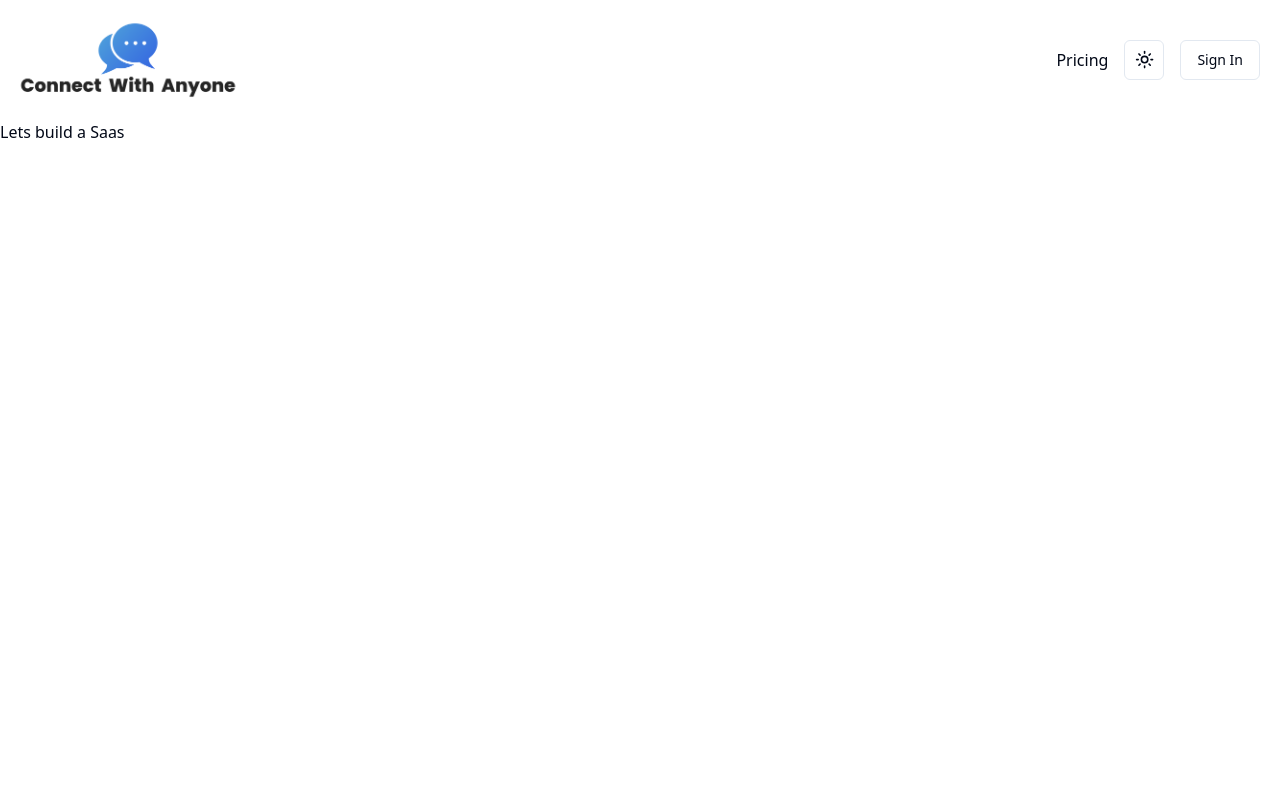
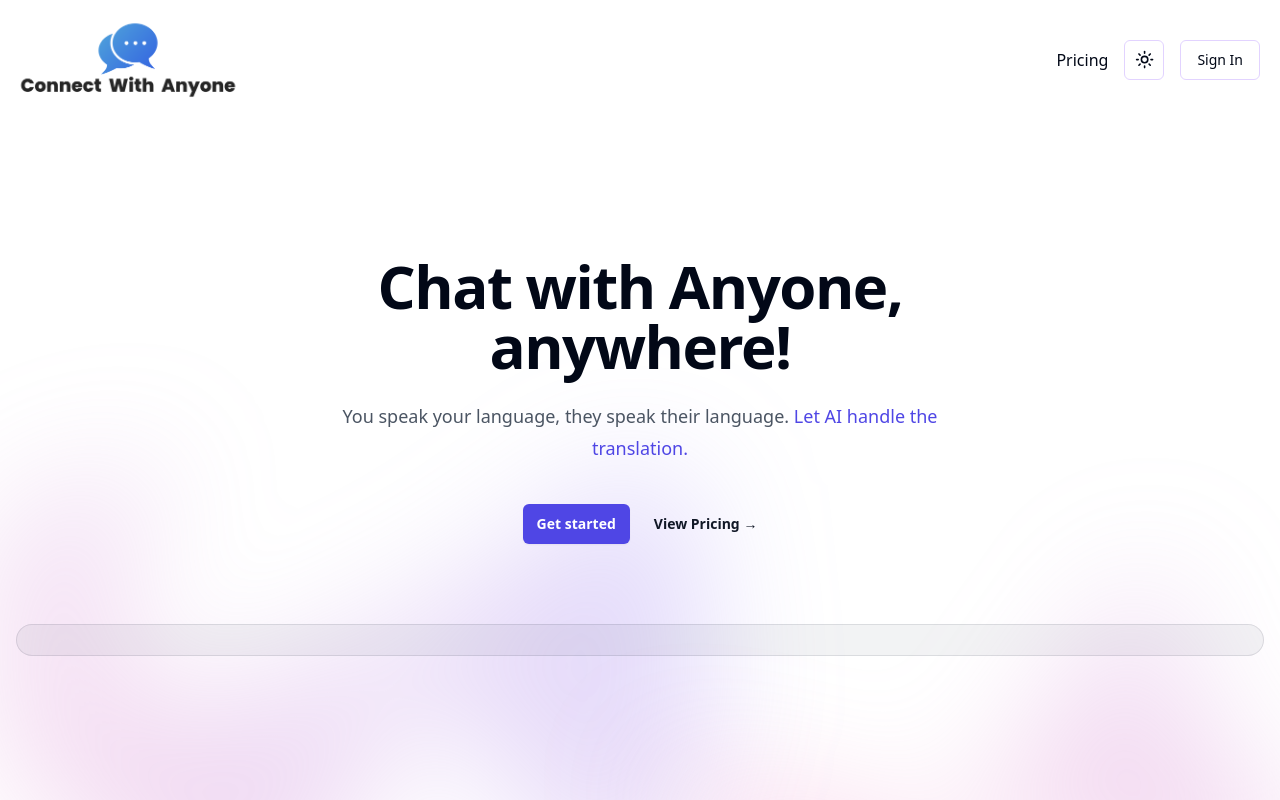
Before and after one commit to AjitSingh-Brar/SAAS-Translation-Chat-App, a Next.js app: page / in a window 1280 px wide. Shown: the top 800 px of the page. Built offline with nearby package versions, Linux system fonts and the light colour scheme; no server answers.

Commit message:
ADD: Landing page implemented

```diff
--- a/app/globals.css
+++ b/app/globals.css
@@ -19,9 +19,9 @@
     --accent-foreground: 222.2 47.4% 11.2%;
     --destructive: 0 84.2% 60.2%;
     --destructive-foreground: 210 40% 98%;
-    --border: 214.3 31.8% 91.4%;
-    --input: 214.3 31.8% 91.4%;
-    --ring: 222.2 84% 4.9%;
+    --border: 210 31.8% 91.4%;
+    --input: 260 100% 91.4%;
+    --ring: 260 84% 90%;
     --chart-1: 12 76% 61%;
     --chart-2: 173 58% 39%;
     --chart-3: 197 37% 24%;
@@ -30,7 +30,7 @@
     --radius: 0.5rem
   }
   .dark {
-    --background: 222.2 84% 4.9%;
+    --background: 222.2 84% 4.51%;
     --foreground: 210 40% 98%;
     --card: 222.2 84% 4.9%;
     --card-foreground: 210 40% 98%;
@@ -48,7 +48,7 @@
     --destructive-foreground: 210 40% 98%;
     --border: 217.2 32.6% 17.5%;
     --input: 217.2 32.6% 17.5%;
-    --ring: 212.7 26.8% 83.9%;
+    --ring: 260 30% 50%;
     --chart-1: 220 70% 50%;
     --chart-2: 160 60% 45%;
     --chart-3: 30 80% 55%;
--- a/app/layout.tsx
+++ b/app/layout.tsx
@@ -1,20 +1,20 @@
 import type { Metadata } from "next";
-import localFont from "next/font/local";
+// import localFont from "next/font/local";
 import "./globals.css";
 import Header from "@/components/Header";
 import { ThemeProvider } from "@/components/ThemeProvider";
 import ClientProviders from "@/components/ClientProviders";
 
-const geistSans = localFont({
-  src: "./fonts/GeistVF.woff",
-  variable: "--font-geist-sans",
-  weight: "100 900",
-});
-const geistMono = localFont({
-  src: "./fonts/GeistMonoVF.woff",
-  variable: "--font-geist-mono",
-  weight: "100 900",
-});
+// const geistSans = localFont({
+//   src: "./fonts/GeistVF.woff",
+//   variable: "--font-geist-sans",
+//   weight: "100 900",
+// });
+// const geistMono = localFont({
+//   src: "./fonts/GeistMonoVF.woff",
+//   variable: "--font-geist-mono",
+//   weight: "100 900",
+// });
 
 export const metadata: Metadata = {
   title: "SAAS-Translation-Chat-App",
@@ -30,7 +30,7 @@
     <ClientProviders>
       <html lang="en">
         <body
-          className={`${geistSans.variable} ${geistMono.variable} antialiased`}
+          className="flex flex-col min-h-screen"
         >
           <ThemeProvider
             attribute="class"
--- a/app/page.tsx
+++ b/app/page.tsx
@@ -1,7 +1,71 @@
+import Image from "next/image";
+import Link from "next/link";
+
 export default function Home() {
   return (
     <main className="">
-      <h1>Lets build a Saas</h1>
+      <div className="relative isolate pt-14 dark:bg-gray-950">
+        <div
+          className="absolute inset-x-0 top-28 -z-10 transform-gpu overflow-hidden blur-[64px]"
+          aria-hidden="true"
+        >
+          <div
+            className="relative left-[calc(50%-11rem)] aspect-[1155/678] w-[36.125rem] -translate-x-1/2 rotate-[30deg] bg-gradient-to-tr from-[#ff80b5] to-[#9089fc] opacity-30 sm:left-[calc(50%-30rem)] sm:w-[72.1875rem]"
+            style={{
+              clipPath:
+                "polygon(74.1% 44.1%, 100% 61.6%, 97.5% 26.9%, 85.9% 0.1%, 80.7% 2%, 72.5% 32.5%, 60.2% 62.4%, 52.4% 68.1%, 47.5% 58.3%, 45.2% 34.5%, 27.5% 76.7%, 0.1% 64.9%, 17.9% 100%, 27.6% 76.8%, 76.1% 97.7%, 74.1% 44.1%)",
+            }}
+          />
+        </div>
+        <div className="py-12 sm:py-20 lg:pb-40">
+          <div className="mx-auto max-w-7xl px-6 lg:px-8">
+            <div className="mx-auto max-w-2xl text-center">
+              <h1 className="text-4xl font-bold tracking-tight sm:text-6xl">
+                Chat with Anyone, anywhere!
+              </h1>
+              <p className="mt-6 text-lg leading-8 text-gray-600 dark:text-gray-300">
+                You speak your language, they speak their language.{" "}
+                <span className="text-indigo-600 dark:text-indigo-500">
+                  Let AI handle the translation.
+                </span>
+              </p>
+              <div className="mt-10 flex items-center justify-center gap-x-6">
+                <Link
+                  href="/chat"
+                  className="rounded-md bg-indigo-600 px-3.5 py-2.5 text-sm font-semibold text-white dark:text-white shadow-sm hover:bg-indigo-500 focus-visible:outline focus-visible:outline-2 focus-visible:outline-offset-2 focus-visible:outline-indigo-600"
+                >
+                  Get started
+                </Link>
+                <Link
+                  href="/pricing"
+                  className="text-sm font-semibold leading-6 text-gray-900 dark:text-gray-300"
+                >
+                  View Pricing <span aria-hidden="true">→</span>
+                </Link>
+              </div>
+            </div>
+
+            <div className="mt-16 flow-root sm:mt-24">
+              <div className="-m-2 rounded-xl bg-gray-900/5 p-2 ring-1 ring-inset ring-gray-900/10 lg:-m-4 lg:rounded-2xl lg:p-4">
+                {/* <Image unoptimized src={DemoGif} alt="App screenshot" width={2432} height={1442} className="rounded-md shadow-2xl ring-1 ring-gray-900/10" /> */}
+              </div>
+            </div>
+          </div>
+        </div>
+
+        <div
+          className="absolute inset-x-0 top[calc(100%-13rem)] -z-10 transform-gpu overflow-hidden blur-3xl sm:top-[calc(100%-30rem)]"
+          aria-hidden="true"
+        >
+          <div
+            className="relative left-[calc(50%+3rem)] aspect-[1155/678] w-[36.125rem] -translate-x-1/2  bg-gradient-to-tr from-[#ff80b5] to-[#9089fc] opacity-30 sm:left-[calc(50%+36rem)] sm:w-[72.1875rem]"
+            style={{
+              clipPath:
+                "polygon(74.1% 44.1%, 100% 61.6%, 97.5% 26.9%, 85.5% 0.1%, 80.7% 2%, 72.5% 32.5%, 60.2% 62.4%, 52.4% 68.1%, 47.5% 58.3%, 45.2% 34.5%, 27.5% 76.7%, 0.1% 64.9%, 17.9% 100%, 27.6% 76.8%, 76.1% 97.7%, 74.1% 44.1%)",
+            }}
+          />
+        </div>
+      </div>
     </main>
   );
 }
--- a/components/Header.tsx
+++ b/components/Header.tsx
@@ -11,8 +11,8 @@
   const session = await getServerSession(authOptions);
 
   return (
-    <header className="sticky top-0 z-50 bg-white dark:bg-gray-900">
-      <nav className="flex flex-col sm:flex-row items-center p-5 pl-2 bg-white dark:bg-gray-900 max-w-7xl mx-auto">
+    <header className="sticky top-0 z-50 bg-white dark:bg-gray-950">
+      <nav className="flex flex-col sm:flex-row items-center p-5 pl-2 bg-white dark:bg-gray-950 max-w-7xl mx-auto">
         <Logo />
 
         <div className="flex-1 flex items-center justify-end space-x-4">
```
